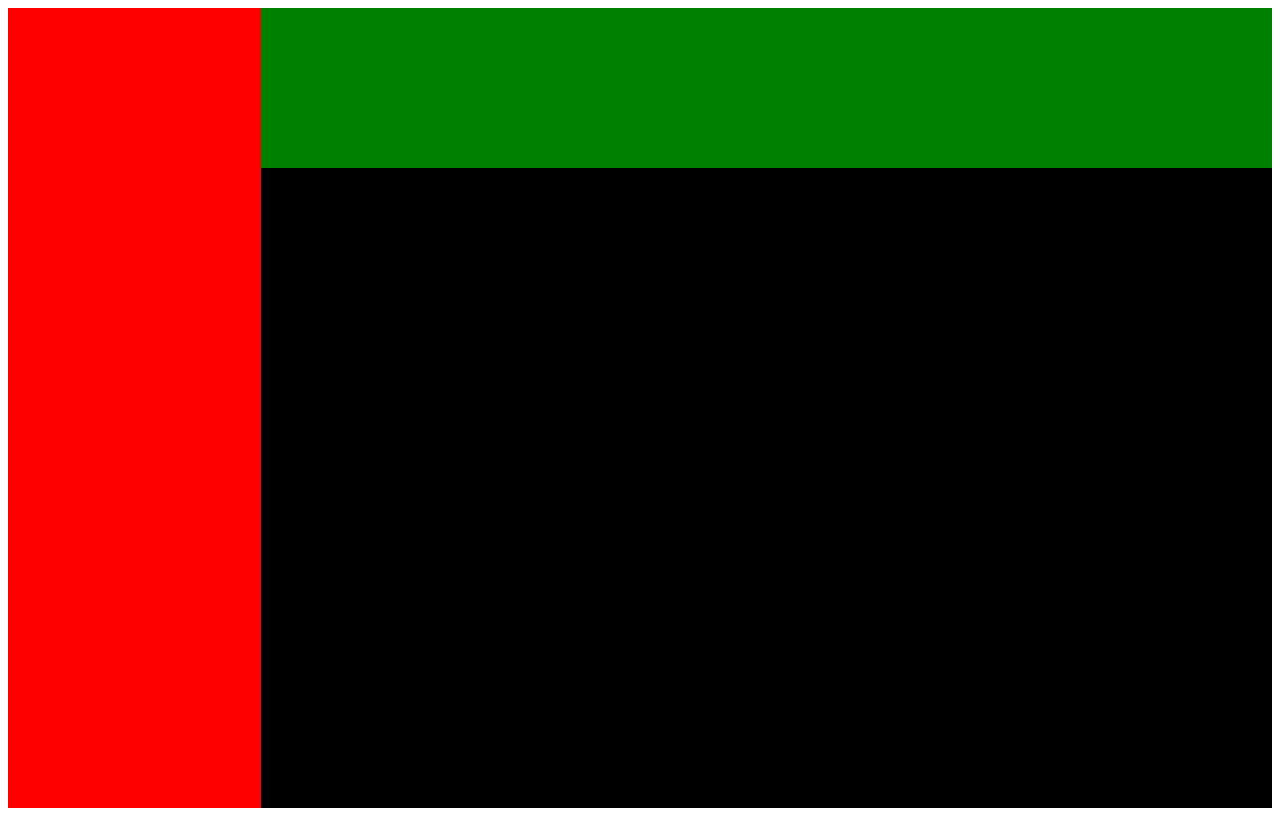
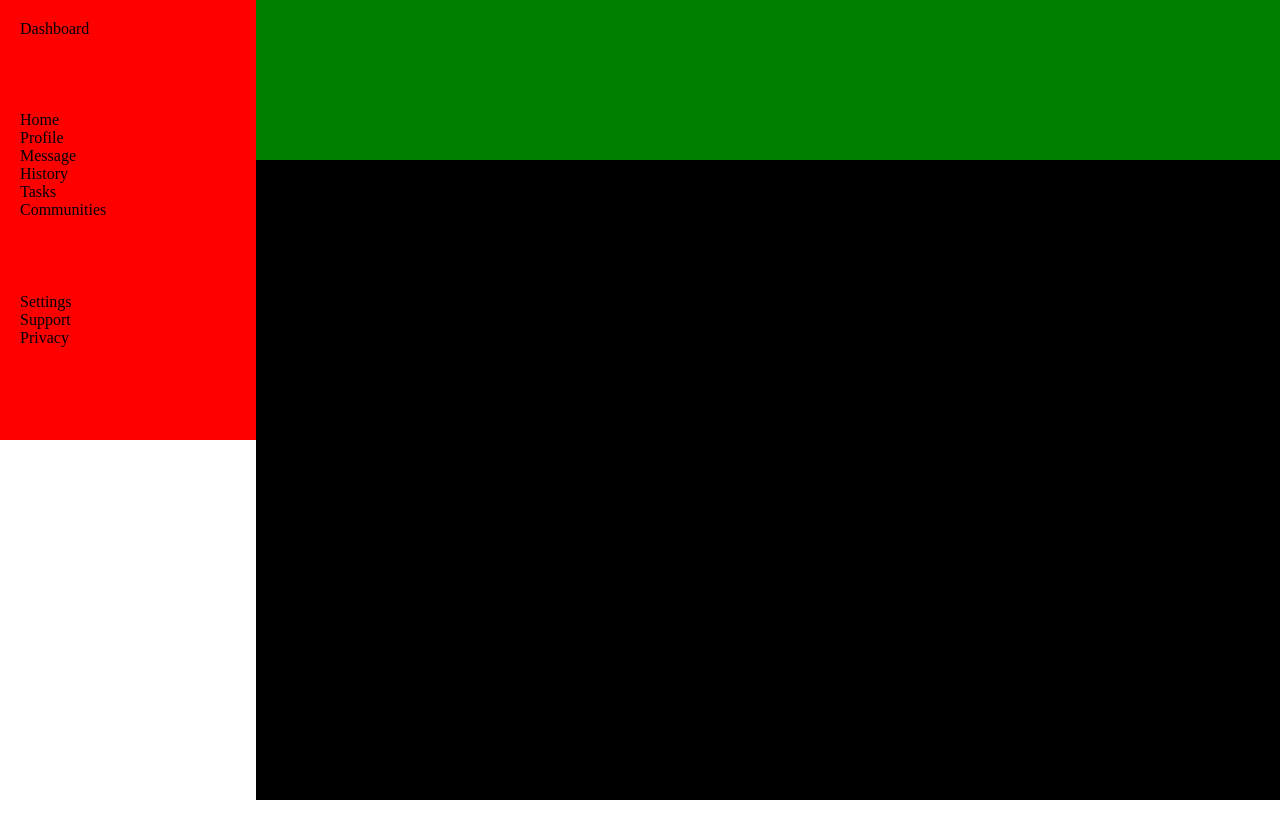
Before and after one commit to BadDust80131/top-admin-dashboard, a plain HTML site: page index.html in a window 1280 px wide. Drawn offline with Linux system fonts and the light colour scheme.

Commit message:
something

```diff
--- a/index.html
+++ b/index.html
@@ -12,7 +12,22 @@
 
         </div>
         <div class="sidebar">
-
+            <div class="title">
+                Dashboard
+            </div>
+            <div class="nav-1">
+                <div class="item">Home</div>
+                <div class="item">Profile</div>
+                <div class="item">Message</div>
+                <div class="item">History</div>
+                <div class="item">Tasks</div>
+                <div class="item">Communities</div>
+            </div>
+            <div class="nav-2">
+                <div class="item">Settings</div>
+                <div class="item">Support</div>
+                <div class="item">Privacy</div>
+            </div>
         </div>
         <div class="main">
 
--- a/style.css
+++ b/style.css
@@ -1,3 +1,7 @@
+body {
+    margin: 0px;
+}
+
 .container {
     display: grid;
     grid-template-columns: 1fr 4fr;
@@ -11,6 +15,25 @@
 .sidebar {
     grid-area: sidebar;
     background-color: red;
+    padding: 20px;
+    display: grid;
+    grid-template-areas:
+    "title"
+    "nav-1"
+    "nav-2";
+    height: 50%;
+}
+
+.title {
+    grid-area: title;
+}
+
+.nav-1 {
+    grid-area: nav-1;
+}
+
+.nav-2 {
+    grid-area: nav-2;
 }
 
 .header {
```
